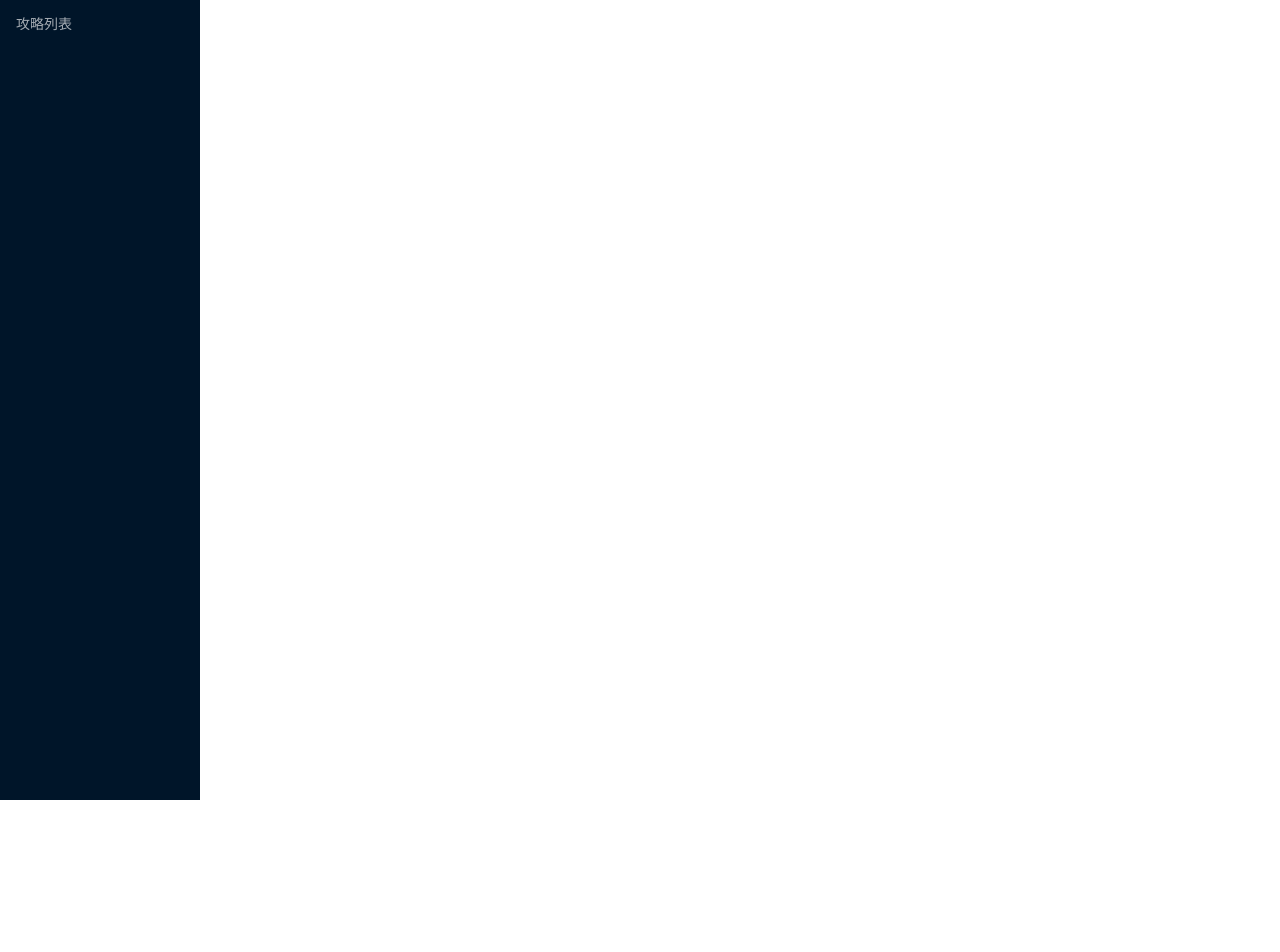
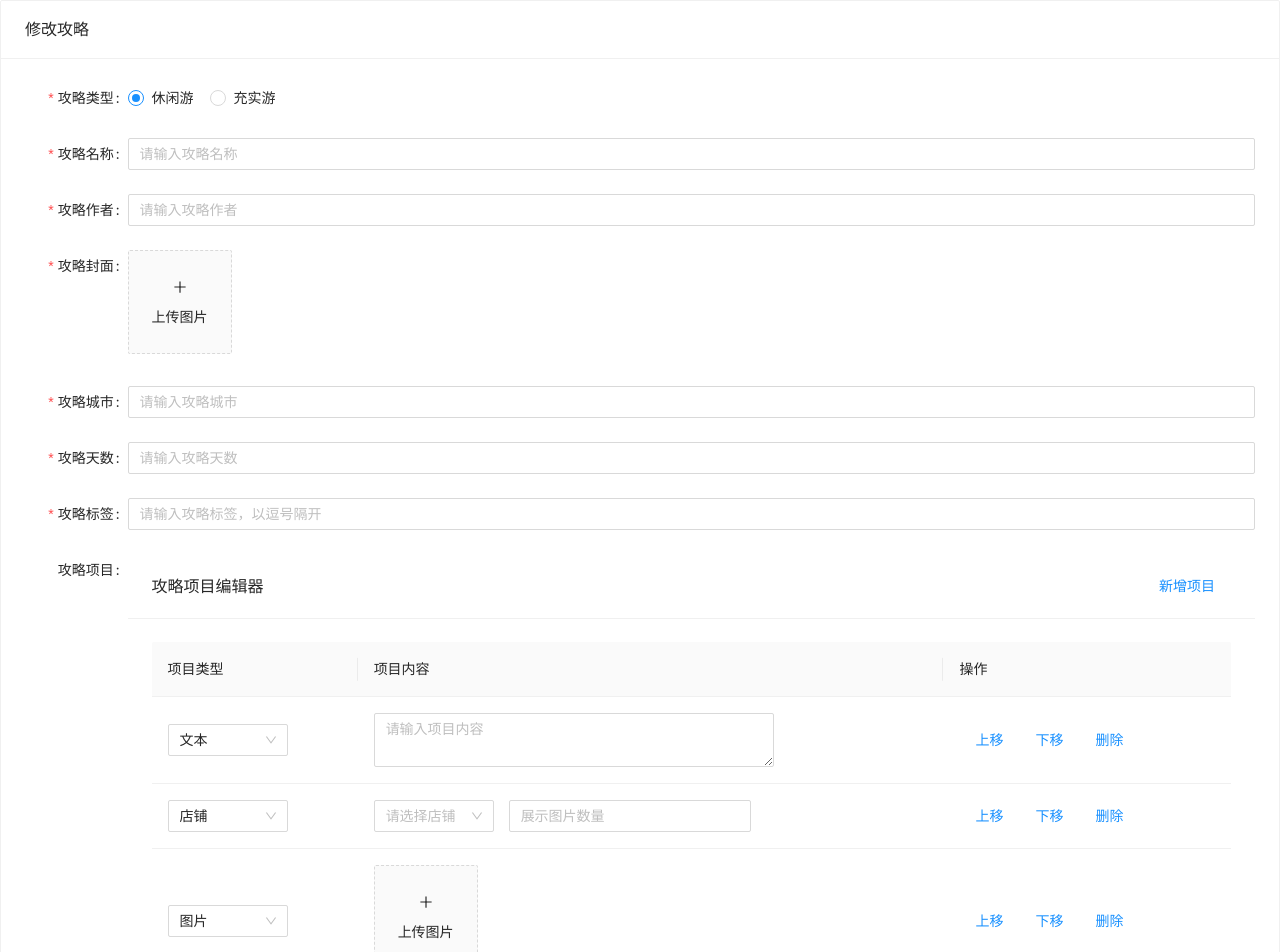
Before and after one commit to a1029563229/webapp-travel-admin, a React (Vite) app: page /guideline/1 in a window 1280 px wide. Before the commit this address had no page. Shown: the top 952 px of the page. Before the commit the page ends 800 px from the top, so only its background shows below. Built offline with nearby package versions, Linux system fonts and the light colour scheme.

Commit message:
更新攻略编辑页

```diff
--- a/src/App.less
+++ b/src/App.less
@@ -1,7 +1,8 @@
 .app-container {
   display: flex;
   .menu-container {
-    width: 200px;
+    // width: 200px;
+    width: 0;
     .ant-menu {
       height: 100vh;
     }
--- a/src/App.tsx
+++ b/src/App.tsx
@@ -19,7 +19,7 @@ const App = () => {
         <section className="content-container">
           <Routes>
             <Route path="/guideline/list" element={<GuidelineList />} />
-            <Route path="/guideline/modify" element={<ModifyGuideline />} />
+            <Route path="/guideline/:type" element={<ModifyGuideline />} />
           </Routes>
         </section>
       </section>
--- /dev/null
+++ b/src/views/guideline/components/GuidelineItemEditor.less
@@ -0,0 +1,8 @@
+.guideline-shop-container {
+  display: flex;
+  justify-content: flex-start;
+  align-items: center;
+  .guideline-shop-item {
+    margin-right: 15px;
+  }
+}
--- /dev/null
+++ b/src/views/guideline/components/GuidelineItemEditor.tsx
@@ -0,0 +1,111 @@
+import { Button, Card, Select, Input, Table, Upload } from "antd";
+import { PlusOutlined } from "@ant-design/icons";
+import { useState } from "react";
+import "./GuidelineItemEditor.less";
+
+const { Option } = Select;
+const { TextArea } = Input;
+const { Column } = Table;
+
+type GuidelineItem = {
+  type: number;
+  content: string;
+}
+
+const guidelineItemTpl = {
+  type: 1,
+  content: ''
+}
+
+const guidelineItemList: GuidelineItem[] = [
+  {
+    type: 1,
+    content: ''
+  },
+  {
+    type: 2,
+    content: ''
+  },
+  {
+    type: 3,
+    content: ''
+  }
+];
+
+const GuidelineShop = () => {
+  return (
+    <section className="guideline-shop-container">
+      <div className="guideline-shop-item"><Select style={{ width: 120 }} placeholder="请选择店铺" /></div>
+      <div className="guideline-shop-item"><Input placeholder="展示图片数量" /></div>
+    </section>
+  )
+}
+
+const GuidelineItemEditor = () => {
+  const [items, setItems] = useState(guidelineItemList);
+
+  const addItem = () => {
+    setItems([...items, guidelineItemTpl]);
+  }
+
+  const deleteItem = (index: number) => {
+    items.splice(index, 1);
+    setItems([...items]);
+  }
+
+  const sortGuidelineItem = (index: number, sort: number) => {
+    if (index === 0 && sort === -1) return;
+    if (index === items.length - 1 && sort === 1) return;
+
+    items.splice(index + sort, 0, ...items.splice(index, 1));
+    setItems([...items]);
+  }
+
+  return (
+    <Card
+      title="攻略项目编辑器"
+      bordered={false}
+      extra={<Button type="link" onClick={() => addItem()}>新增项目</Button>}>
+      <Table
+        dataSource={items}
+      >
+        <Column title="项目类型" dataIndex="type" key="type" render={(type) =>
+          <Select value={type} style={{ width: 120 }}>
+            <Option value={1}>文本</Option>
+            <Option value={2}>店铺</Option>
+            <Option value={3}>图片</Option>
+          </Select>
+        }></Column>
+        <Column title="项目内容" dataIndex="content" key="content" render={(content, record: GuidelineItem) =>
+          <>
+            {
+              record.type === 1
+                ? <TextArea placeholder="请输入项目内容" style={{ width: 400 }} />
+                : record.type === 2
+                  ? <GuidelineShop />
+                  : <Upload
+                    listType="picture-card"
+                    showUploadList={false}
+                  >
+                    <div>
+                      <PlusOutlined />
+                      <div style={{ marginTop: 8 }}>上传图片</div>
+                    </div>
+                  </Upload>
+            }
+
+          </>
+        }></Column>
+        <Column title="操作" dataIndex="content" key="content" render={(content, record, index) =>
+          <>
+            <Button type="link" onClick={() => sortGuidelineItem(index, -1)}>上移</Button>
+            <Button type="link" onClick={() => sortGuidelineItem(index, 1)}>下移</Button>
+            <Button type="link" onClick={() => deleteItem(index)}>删除</Button>
+          </>
+        }></Column>
+      </Table>
+    </Card>
+  )
+}
+
+export default GuidelineItemEditor;
--- a/src/views/guideline/modify.tsx
+++ b/src/views/guideline/modify.tsx
@@ -1,9 +1,106 @@
-import { Card } from "antd";
+import { Button, Card, Form, Input, Radio, Upload } from "antd";
+import { LoadingOutlined, PlusOutlined } from '@ant-design/icons';
+import { useParams } from "react-router-dom";
+import GuidelineItemEditor from "./components/GuidelineItemEditor";
 
 const ModifyGuideline = () => {
+  const { type } = useParams();
+  console.log({ type });
+
+  const onFinish = (values: any) => {
+    console.log('Success:', values);
+  };
+
+  const loading = false;
+  const UploadButton = () => (
+    <div>
+      {loading ? <LoadingOutlined /> : <PlusOutlined />}
+      <div style={{ marginTop: 8 }}>上传图片</div>
+    </div>
+  );
+
   return (
-    <Card title="新增攻略">
-
+    <Card title={type == "add" ? "新增攻略" : "修改攻略"}>
+      <Form
+        name="basic"
+        labelCol={{ span: 2 }}
+        wrapperCol={{ span: 22 }}
+        initialValues={{ type: 1 }}
+        onFinish={onFinish}
+      >
+        <Form.Item
+          label="攻略类型"
+          name="type"
+          rules={[{ required: true, message: '请选择攻略类型' }]}
+        >
+          <Radio.Group>
+            <Radio value={1}>休闲游</Radio>
+            <Radio value={2}>充实游</Radio>
+          </Radio.Group>
+        </Form.Item>
+        <Form.Item
+          label="攻略名称"
+          name="name"
+          rules={[{ required: true, message: '请输入攻略名称' }]}
+        >
+          <Input placeholder="请输入攻略名称" />
+        </Form.Item>
+        <Form.Item
+          label="攻略作者"
+          name="author"
+          rules={[{ required: true, message: '请输入攻略作者' }]}
+        >
+          <Input placeholder="请输入攻略作者" />
+        </Form.Item>
+        <Form.Item
+          label="攻略封面"
+          name="poster"
+          rules={[{ required: true, message: '请上传攻略封面' }]}
+          valuePropName="fileList"
+        >
+          <Upload
+            name="avatar"
+            listType="picture-card"
+            className="avatar-uploader"
+            showUploadList={false}
+            action="https://www.mocky.io/v2/5cc8019d300000980a055e76"
+          >
+            <UploadButton />
+          </Upload>
+        </Form.Item>
+        <Form.Item
+          label="攻略城市"
+          name="city"
+          rules={[{ required: true, message: '请输入攻略城市' }]}
+        >
+          <Input placeholder="请输入攻略城市" />
+        </Form.Item>
+        <Form.Item
+          label="攻略天数"
+          name="day"
+          rules={[{ required: true, message: '请输入攻略天数' }]}
+        >
+          <Input placeholder="请输入攻略天数" />
+        </Form.Item>
+        <Form.Item
+          label="攻略标签"
+          name="day"
+          rules={[{ required: true, message: '请输入攻略标签' }]}
+        >
+          <Input placeholder="请输入攻略标签，以逗号隔开" />
+        </Form.Item>
+        <Form.Item
+          label="攻略项目"
+          name="items"
+        >
+          <GuidelineItemEditor />
+        </Form.Item>
+        <Form.Item wrapperCol={{ offset: 8, span: 16 }}>
+          <Button type="primary" htmlType="submit">
+            保存
+          </Button>
+        </Form.Item>
+      </Form>
     </Card>
   )
 }
```
